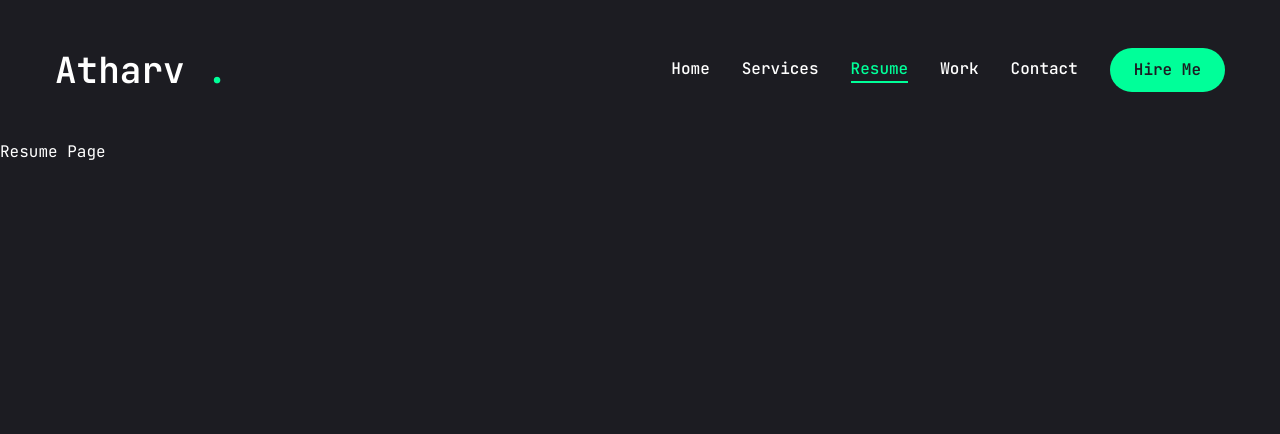
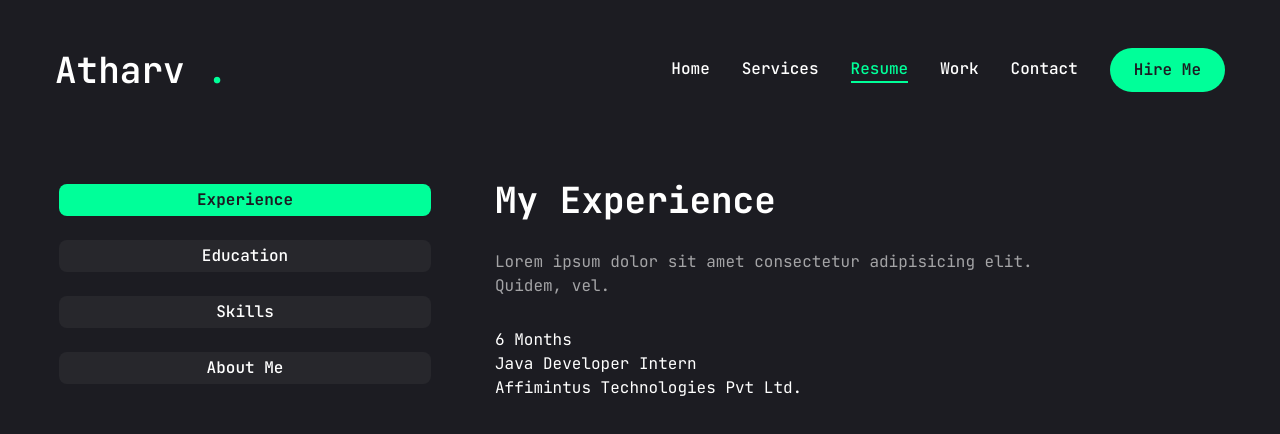
Before and after one commit to joshiatharv1/Portfolio, a Next.js app: page /resume in a window 1280 px wide. Shown: the top 434 px of the page. Built offline with nearby package versions, Linux system fonts and the light colour scheme.

Commit message:
Completed Services Page

```diff
--- a/app/globals.css
+++ b/app/globals.css
@@ -16,4 +16,10 @@
             @apply text-[24px] xl:text-[20px] leading-[1.1] font-semibold
         }
 
+    .text-ouline{
+        -webkit-text-stroke: 1px #ffffff;
     }
+    .text-ouline-hover{
+        -webkit-text-stroke: 1px #00ff99;
+    }
+}
--- a/app/resume/page.jsx
+++ b/app/resume/page.jsx
@@ -1,8 +1,146 @@
+"use client"
+
+import { FaHtml5, FaCss3, FaJs, FaReact, FaNodeJs, FaFigma } from "react-icons/fa"
+import { SiTailwindcss, SiNextdotjs} from "react-icons/si"
+import { Tabs, TabsContent, TabsTrigger, TabsList} from "@/components/ui/tabs"
+import { Tooltip, TooltipContent, TooltipProvider, TooltipTrigger } from "@radix-ui/react-tooltip"
+import { ScrollArea } from "@radix-ui/react-scroll-area"
+import { motion } from "framer-motion"
+const about=
+  {
+    title:"About Me",
+    description:"Lorem",
+    info:[
+     { fieldName:"Name",
+      fieldValue:""
+     },
+     { fieldName:"Phone",
+      fieldValue:"+1 (781)-873-2929"
+     },
+     { fieldName:"Email",
+      fieldValue:"joshi.atharv1@northeastern.edu"
+     }
+    ]
+  }
+
+  const experience={
+    icon:"",
+    title:"My Experience",
+    description:"Lorem ipsum dolor sit amet consectetur adipisicing elit. Quidem, vel.",
+    items:[
+      {
+        company:"Affimintus Technologies Pvt Ltd.",
+        position:"Java Developer Intern",
+        duration:"6 Months"
+      }
+    ]
+  }
+
+  const education={
+    icon:"",
+    title:"My Education",
+    description:"Lorem ipsum dolor sit amet consectetur adipisicing elit. Quidem, vel.",
+    items:[
+      {
+        institution:"Northeastern University",
+        degree:"MS in Information Systems",
+        duration:"2023-2025"
+      },
+      {
+        institution:"Medi-Caps University",
+        degree:"BS in Computer Science",
+        duration:"2019-2023"
+      }
+    ]
+  }
+
+  const Skills={
+    icon:"",
+    title:"My Skills",
+    description:"Lorem ipsum dolor sit amet consectetur adipisicing elit. Quidem, vel.",
+    skillSet:[
+      {
+        icon:<FaHtml5/>,
+        name:"html5",
+      },
+      {
+        icon:<FaCss3/>,
+        name:"css 3",
+      },
+      {
+        icon:<FaJs/>,
+        name:"Javascript",
+      },
+      {
+        icon:<FaReact />,
+        name:"React.js",
+      },
+      {
+        icon:<FaNodeJs/>,
+        name:"Node.js",
+      },
+      {
+        icon:<SiNextdotjs/>,
+        name:"Next.js",
+      },
+      {
+        icon:<SiTailwindcss/>,
+        name:"TailwindCss",
+      },
+    ]
+  }
+
 const Resume = () => {
   return (
-    <div>
-      Resume Page
-    </div>
+    <motion.div
+    initial ={{opacity:0}}
+    animate={{
+      opacity:1,
+      transition: {delay: 2.4, duration:'0.4', ease:'easeIn'},
+    }}
+    className="min-h-[80vh] flex items-center justify-center py-12 xl:py-0"
+    >
+      <div className="container mx-auto">
+        <Tabs
+        defaultValue="experience"
+        className="flex flex-col xl:flex-row gap-[60px]">
+          <TabsList className="flex flex-col w-full max-w-[380px] mx-auto xl:mx-0 gap-6">
+            <TabsTrigger value="experience">Experience</TabsTrigger>
+            <TabsTrigger value="education">Education</TabsTrigger>
+            <TabsTrigger value="skills">Skills</TabsTrigger>
+            <TabsTrigger value="about">About Me</TabsTrigger>
+          </TabsList>
+          <div className="min-h-[70vh] w-full">
+            <TabsContent value="experience" className="w-full">
+              <div className="flex flex-col gap-[30px] text-center xl:text-left">
+                <h3 className="text-4xl font-bold ">{experience.title}</h3>
+                <p className="max-w-[600px] text-white/60 mx-auto xl:mx-0">{experience.description}</p>
+                <ScrollArea className="h-[400px]">
+                  <ul>
+                    {experience.items.map((item, index) => {
+                      return (
+                        <li key={index}>
+                          <span>{item.duration}</span>
+                          <h3>{item.position}</h3>
+                          <div>
+                            <span></span>
+                            <p>{item.company}</p>
+                          </div>
+                        </li>
+                      );
+                    })}
+                  </ul>
+</ScrollArea>
+
+              </div>
+              </TabsContent>
+            <TabsContent value="education" className="w-full">Education</TabsContent>
+            <TabsContent value="skills" className="w-full">Skills</TabsContent>
+            <TabsContent value="about" className="w-full">About</TabsContent>
+          </div>
+        </Tabs>
+      </div>
+    </motion.div >
   )
 }
 
--- a/app/services/page.jsx
+++ b/app/services/page.jsx
@@ -1,8 +1,68 @@
+"use client"
+import { easeIn} from "framer-motion"
+import Link from "next/link"
+import {BsArrowDownRight} from "react-icons/bs"
+import { motion } from "framer-motion"
+
+const services=[
+  {
+    num:'01',
+    title:'Web Developement',
+    description:'Lorem ipsum dolor sit amet consectetur adipisicing elit. Ullam, eveniet!'
+  },
+  {
+    num:'02',
+    title:'Data Engineering',
+    description:'Lorem ipsum dolor sit amet consectetur adipisicing elit. Ullam, eveniet!'
+  },
+  {
+    num:'03',
+    title:'Data Visualization and Analytics',
+    description:'Lorem ipsum dolor sit amet consectetur adipisicing elit. Ullam, eveniet!'
+  },
+  {
+    num:'04',
+    title:'Cloud Computing and DevOps',
+    description:'Lorem ipsum dolor sit amet consectetur adipisicing elit. Ullam, eveniet!'
+  },
+]
+
 const Services = () => {
   return (
-    <div>
-      Services Page
-    </div>
+    <section className="min-h-[80vh] flex flex-col justify-center py-12 xl:py-0">
+      <div className="container mx-auto">
+        <motion.div
+        initial ={{opacity:0}}
+        animate={{
+          opacity:1,
+          transition: {delay: 0.4, duration:'0.4', ease:'easeIn'},
+        }}
+        className="grid grid-cols-1 md:grid-cols-2 gap-[60px]"
+        >
+          {services.map((service, index)=>{
+            return(
+              <div key={index}
+              className="flex flex-1 flex-col justify-center gap-6 group">
+                <div className="w-full flex justify-between items-center">
+                  <div className="text-5xl font-extrabold text-ouline text-transparent group-hover:text-ouline-hover">{service.num}</div>
+                  <Link
+                  href="{service.href}"
+                  className="w-[70px] h-[70px] rounded-full bg-white group-hover:bg-accent transition-all duration-500 flex
+                  justify-center items-center hover:-rotate-45"
+                  >
+                  <BsArrowDownRight className="text-primary text-3xl"/>
+                  </Link>
+                </div>
+                <h2 className="text-[42px] font-bold leading-none text-white group-hover:text-accent transition-all duration-500">
+                {service.title}</h2>
+                <p className="text-white/60">{service.description}</p>
+                <div className="border-b border-white/20 w-full"></div>
+              </div>
+            )
+          })}
+        </motion.div>
+      </div>
+    </section>
   )
 }
 
--- a/components/Stairs.jsx
+++ b/components/Stairs.jsx
@@ -27,7 +27,7 @@
     }}
     className='h-full w-full bg-white relative'
     />
-);
+)
    })}
    </>
   )
--- a/components/Stats.jsx
+++ b/components/Stats.jsx
@@ -23,7 +23,7 @@
 ]
 const Stats = () => {
   return (
-    <section>
+    <section className="pt-4 pb-12 xl:pt-0 xl:pb-0">
         <div className="container mx-auto">
             <div className="flex flex-wrap gap-6 max-w-[90vw] mx-auto xl:max-w-none">
                 {stats.map((item, index)=>{
@@ -42,8 +42,8 @@
                                 {item.text}
                         </p>
             </div>
-            );
-        })};
+            )
+        })}
         </div>
         </div>
     </section>
--- a/components/ui/tabs.jsx
+++ b/components/ui/tabs.jsx
@@ -11,9 +11,8 @@
   <TabsPrimitive.List
     ref={ref}
     className={cn(
-      "inline-flex h-10 items-center justify-center rounded-md bg-slate-100 p-1 text-slate-500 dark:bg-slate-800 dark:text-slate-400",
-      className
-    )}
+      "inline-flex h-auto rounded-md p-1 text-primary",
+    className)}
     {...props} />
 ))
 TabsList.displayName = TabsPrimitive.List.displayName
@@ -22,7 +21,7 @@
   <TabsPrimitive.Trigger
     ref={ref}
     className={cn(
-      "inline-flex items-center justify-center whitespace-nowrap rounded-sm px-3 py-1.5 text-sm font-medium ring-offset-white transition-all focus-visible:outline-none focus-visible:ring-2 focus-visible:ring-slate-950 focus-visible:ring-offset-2 disabled:pointer-events-none disabled:opacity-50 data-[state=active]:bg-white data-[state=active]:text-slate-950 data-[state=active]:shadow-sm dark:ring-offset-slate-950 dark:focus-visible:ring-slate-300 dark:data-[state=active]:bg-slate-950 dark:data-[state=active]:text-slate-50",
+      "inline-flex items-center w-full bg-[#27272c] justify-center whitespace-nowrap text-white rounded-lg p-1 text-balance font-medium ring-offset-white transition-all disabled:pointer-events-none disabled:opacity-50 data-[state=active]:bg-accent data-[state=active]:text-primary data-[state=active]:font-bold data-[state=active]:shadow-sm text-base",
       className
     )}
     {...props} />
@@ -33,7 +32,7 @@
   <TabsPrimitive.Content
     ref={ref}
     className={cn(
-      "mt-2 ring-offset-white focus-visible:outline-none focus-visible:ring-2 focus-visible:ring-slate-950 focus-visible:ring-offset-2 dark:ring-offset-slate-950 dark:focus-visible:ring-slate-300",
+      "min-h-[480px] ring-offset-white focus-visible:outline-none focus-visible:ring-2 focus-visible:ring-slate-950 focus-visible:ring-offset-2 dark:ring-offset-slate-950 dark:focus-visible:ring-slate-300",
       className
     )}
     {...props} />
```
Also changed, not shown: tailwind.config.js (line endings or trailing spaces). Lines whose indentation alone changed are shown as unchanged.
